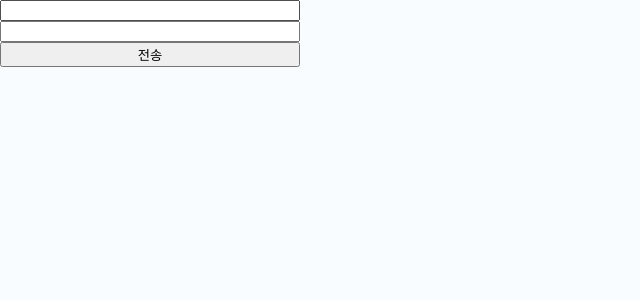
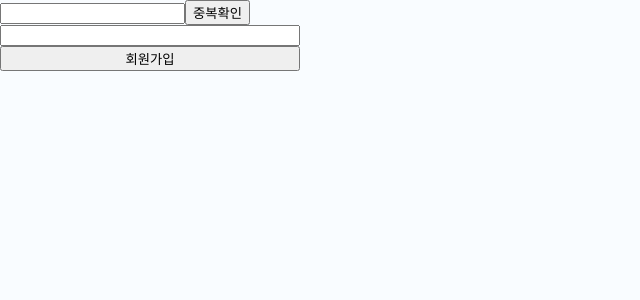
Before and after one commit to mook1212/todo-test, a React (Create React App) app: page /login in a window 1280 px wide. Shown: the top 300 px of the page, without its empty margins (0-640 px from the left). Built offline with nearby package versions, Linux system fonts and the light colour scheme; a web font is replaced by a local one.

Commit message:
중복확인

```diff
--- a/src/Route/login.js
+++ b/src/Route/login.js
@@ -9,14 +9,46 @@ import '../App.css'
 const cs = classNames.bind(style);
 
 function Login() {
+
+    let {id_check,setID_check} = useState('')
+
+    function sign_up() {
+        let id = document.getElementById('sign-up-id').value
+        let pw = document.getElementById('sign-up-pw').value
+        axios.post('http://localhost:8000/sign-up', {
+            id : id ,
+            pw : pw
+        })
+
+    }
+
+    function double_check() {
+        let id = document.getElementById('sign-up-id').value // 회원가입 폼 ID칸에 작성한 ID값
+        axios.post('http://localhost:8000/double-check', {
+            id : id
+        })
+
+        .then((res) => {
+            console.log(res.data);
+            setID_check(res.data)
+
+        })
+
+    }
+
+
     return (
         <>
-        <div className={cs("login")}>
-            <form action="/login" method="POST">
-                <input type='text' name="id"></input>
-                <input type='password' name="pw"></input>
-                <button type="submit">전송</button>
-            </form>
+        <div className={cs("sign-up")}>
+            {/* <form action="/sign-up" method="POST"> */}
+                <div className={cs("sign-up-id")}>
+                <input type='text' id="sign-up-id" name="sign-up-id"></input>
+                <button onClick={()=>{ double_check() }}>중복확인</button>
+                </div>
+                <input type='password' id="sign-up-pw" name="sign-up-pw"></input>
+                <button type="submit" onClick={()=> { sign_up() }}>회원가입</button>
+            {/* </form> */}
+
         </div>
         </>
     )
--- a/src/Route/login.module.css
+++ b/src/Route/login.module.css
@@ -1,4 +1,4 @@
-.login form {
+.sign-up {
     display: flex;
     flex-direction: column;
     width: 300px;
--- a/src/Route/todo.js
+++ b/src/Route/todo.js
@@ -67,7 +67,7 @@ function Todo() {
             name: val
         })
             .then(function (res) {
-                console.log(res);
+                console.log(res.data);
                 setBlock('block')
                 setNone('none')
             })
```
Also changed, not shown: server.js (+39 -14 lines).
